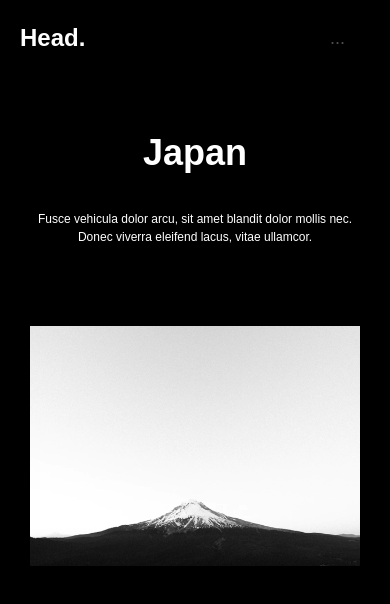
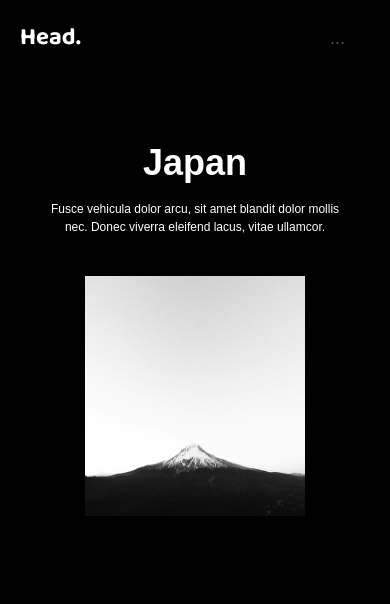
Before and after one commit to Idace/responsive-design, a plain HTML site: page index.html in a window 390 px wide. Drawn offline with Linux system fonts and the light colour scheme.

Commit message:
last commit

```diff
--- a/Style/index.css
+++ b/Style/index.css
@@ -1,4 +1,3 @@
-
 body {
   margin: 0;
   padding: 0;
@@ -9,7 +8,6 @@ body {
   text-align: center;
   max-height: 800px;
   height: 100%;
-
 }
 
 .header-wrapper {
@@ -20,13 +18,11 @@ body {
   padding: 20px;
   max-width: 800px;
   margin: 0 auto;
-
-
 }
 .head {
   font-size: 24px;
   margin-right: 20px;
-    font-family: baloo 2;
+  font-family: "Baloo 2";
 }
 
 .nav ul {
@@ -34,20 +30,15 @@ body {
   display: flex;
   gap: 25px;
   padding: 0;
-
-
 }
 nav ul li {
   display: inline;
   margin-right: 25px;
-
-
 }
 nav ul li a {
   color: white;
   text-decoration: none;
   transition: color 0.3s ease;
-
 }
 nav ul li a:hover {
   color: red;
@@ -63,6 +54,10 @@ main {
   margin: 0 auto;
   margin-top: 50px;
 }
+.text {
+  padding-left: 30px;
+  padding-right: 30px;
+}
 
 h1 {
   font-size: 84px;
@@ -71,36 +66,43 @@ h1 {
 }
 p {
   font-size: 22px;
-    max-width: 600px;
-    margin: 0 auto 30px;
-    padding: 20px;
-
+  text-align: center;
+  padding-left: 30px;
+  padding-right: 30px;
 }
 .image-container {
   display: flex;
+  justify-content: center;
+  align-items: center;
   max-width: 800px;
   margin: 0 auto;
-
 }
 .image-container img {
   max-width: 800px;
   max-height: 468px;
   width: 100%;
+  margin: 0 auto;
   padding: 30px;
 }
 @media screen and (max-width: 768px) {
   .image-container img {
-       height: 617px;
+    height: 512px;
+    max-width: 617px;
   }
 }
 
-@media screen and (max-width: 768px) and (min-width: 500px) {
+@media screen and (max-width: 768px) and (min-width: 468px) {
   main {
-   padding-top: 50px;
+    padding-top: 20%;
   }
 }
-
-@media screen and (max-widt: 768px) {
+@media screen and (max-width: 768px) and (min-width: 468px) {
+  .text {
+    width: 650px;
+    margin: 0 auto;
+  }
+}
+@media screen and (max-width: 768px) {
   h1 {
     font-size: 72px;
   }
@@ -108,17 +110,19 @@ h1 {
 @media screen and (max-width: 468px) {
   .image-container img {
     max-height: 300px;
-       height: auto;
-       width: 100%;
-       object-fit: cover;
+    width: 280px;
   }
 }
 
 @media screen and (max-width: 468px) {
-    nav ul li:nth-child(-n+3) {
+  nav ul li:nth-child(-n + 3) {
     display: none;
   }
-
+}
+@media screen and (max-width: 468px) {
+  .text {
+    padding: 10px;
+  }
 }
 
 @media screen and (max-width: 468px) {
--- a/index.html
+++ b/index.html
@@ -1,14 +1,17 @@
 <!DOCTYPE html>
 <html lang="en">
   <head>
-    <meta charset="UTF-8">
-    <meta name="viewport" content="width=device-width, initial-scale=1.0">
+    <meta charset="UTF-8" />
+    <meta name="viewport" content="width=device-width, initial-scale=1.0" />
     <title>Responsive-design</title>
-    <link rel="preconnect" href="https://fonts.googleapis.com">
-    <link rel="preconnect" href="https://fonts.gstatic.com" crossorigin>
-    <link href="https://fonts.googleapis.com/css2?family=Baloo+2:wght@400..800&display=swap" rel="stylesheet">
-    <link rel="stylesheet" href="/Style/reset.css">
-    <link rel="stylesheet" href="/Style/index.css">
+    <link rel="preconnect" href="https://fonts.googleapis.com" />
+    <link rel="preconnect" href="https://fonts.gstatic.com" crossorigin />
+    <link
+      href="https://fonts.googleapis.com/css2?family=Baloo+2:wght@400..800&display=swap"
+      rel="stylesheet"
+    />
+    <link rel="stylesheet" href="/Style/reset.css" />
+    <link rel="stylesheet" href="/Style/index.css" />
   </head>
   <body>
     <header>
@@ -33,11 +36,14 @@
         <h1>Japan</h1>
       </div>
       <div class="infotext">
-            <p>Fusce vehicula dolor arcu, sit amet blandit dolor mollis nec. Donec viverra eleifend lacus, vitae ullamcor.</p>
+        <p>
+          Fusce vehicula dolor arcu, sit amet blandit dolor mollis nec. Donec
+          viverra eleifend lacus, vitae ullamcor.
+        </p>
       </div>
     </section>
     <div class="image-container">
-        <img src="/Imges/snowy_mountin.png" alt="snowy mounting">
+      <img src="/Imges/snowy_mountin.png" alt="snowy mounting" />
     </div>
   </main>
 </html>
```
Lines whose indentation alone changed are shown as unchanged.
